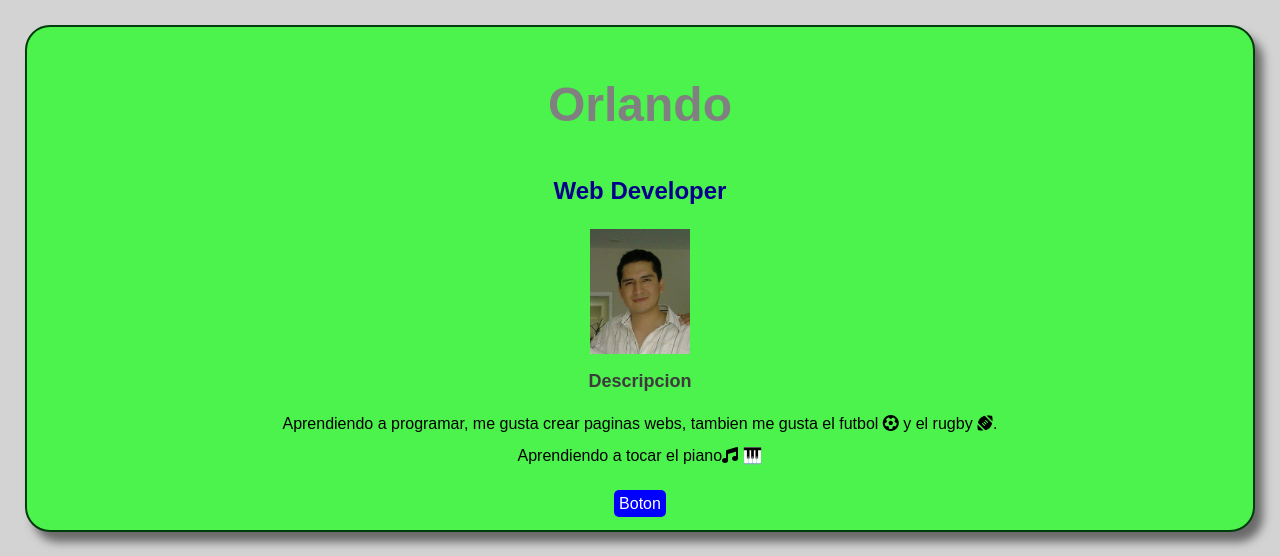
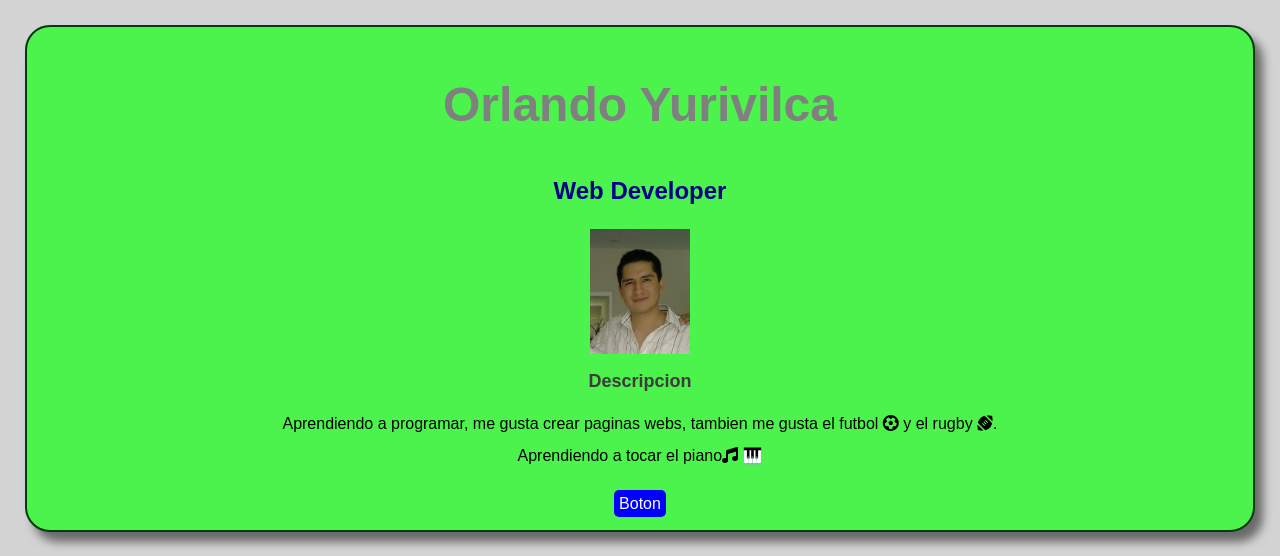
Before and after one commit to orlandosyv/Mi-Perfil, a plain HTML site: page index.html in a window 1280 px wide. Shown: the top 556 px of the page. Drawn offline with Linux system fonts and the light colour scheme.

Commit message:
apellido

```diff
--- a/index.html
+++ b/index.html
@@ -8,7 +8,7 @@
     <body>
       <div class = "container">
         <div class = "tarjeta">
-          <h1>Orlando</h1>
+          <h1>Orlando Yurivilca</h1>
           <h2>Web Developer</h2>
           <div>
             <img
```
